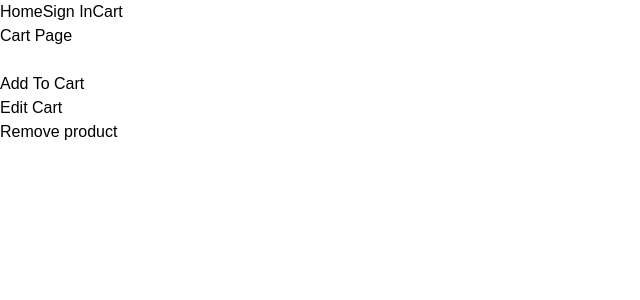
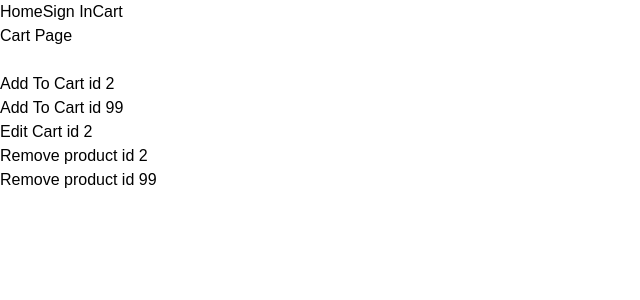
Before and after one commit to R-Kershaw/Ecommerce-Site, a React (Vite) app in the folder frontend/: page /cart in a window 1280 px wide. Shown: the top 300 px of the page, without its empty margins (0-640 px from the left). Built offline with nearby package versions, Linux system fonts and the light colour scheme.

Commit message:
Added cart delete products functionality

```diff
--- a/frontend/src/contexts/CartContext.jsx
+++ b/frontend/src/contexts/CartContext.jsx
@@ -42,7 +42,8 @@ export const cartReducer = (state, action) => {
                 return { ...state }
             }
         case CART_ACTION.DELETE_PRODUCT:
-            break;
+            const filteredOutProducts = state.cart.filter(product => product.id !== action.payload.id);
+            return { ...state, cart: [...filteredOutProducts] }
         default:
             throw Error('Unknown action: ' + action.type);
     }
--- a/frontend/src/pages/Cart.jsx
+++ b/frontend/src/pages/Cart.jsx
@@ -39,9 +39,10 @@ export default function Cart() {
         }
     }
 
-    async function deleteProduct() {
+    async function deleteProduct(productId) {
         try {
-
+            dispatch({ type: CART_ACTION.DELETE_PRODUCT, payload: { id: productId } });
+            console.log('Cart Page state:', cart);
         } catch (error) {
             console.log(error);
         }
@@ -53,11 +54,16 @@ export default function Cart() {
                 Cart Page
             </h1>
             <br></br>
-            <button onClick={() => addProduct(2, 1)}>Add To Cart</button>
+            <button onClick={() => addProduct(2, 1)}>Add To Cart id 2</button>
             <br></br>
-            <button onClick={() => editProduct(2, 2)}>Edit Cart</button>
+            <button onClick={() => addProduct(99, 1)}>Add To Cart id 99</button>
             <br></br>
-            <button>Remove product</button>
+            <button onClick={() => editProduct(2, 2)}>Edit Cart id 2</button>
+            <br></br>
+            <button onClick={() => deleteProduct(2)}>Remove product id 2</button>
+            <br></br>
+            <button onClick={() => deleteProduct(99)}>Remove product id 99</button>
+
         </>
     )
 }
```
